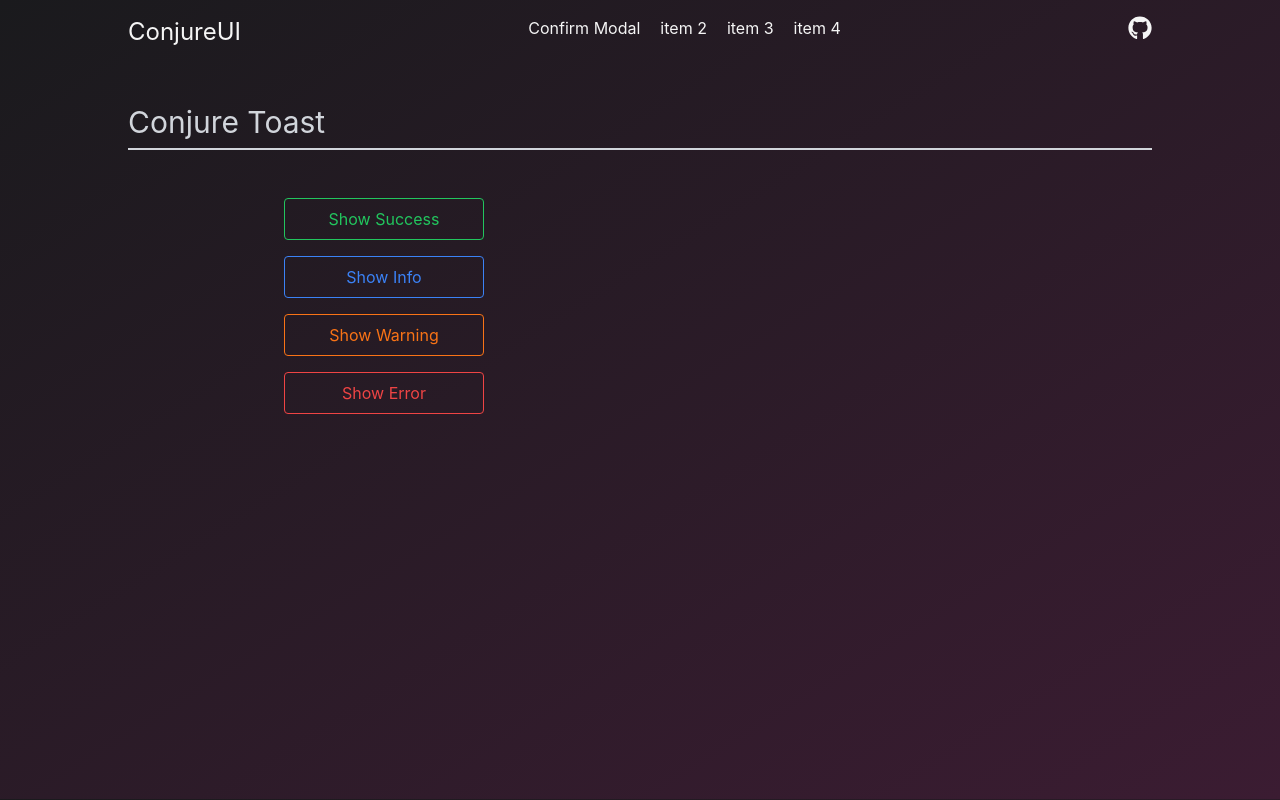
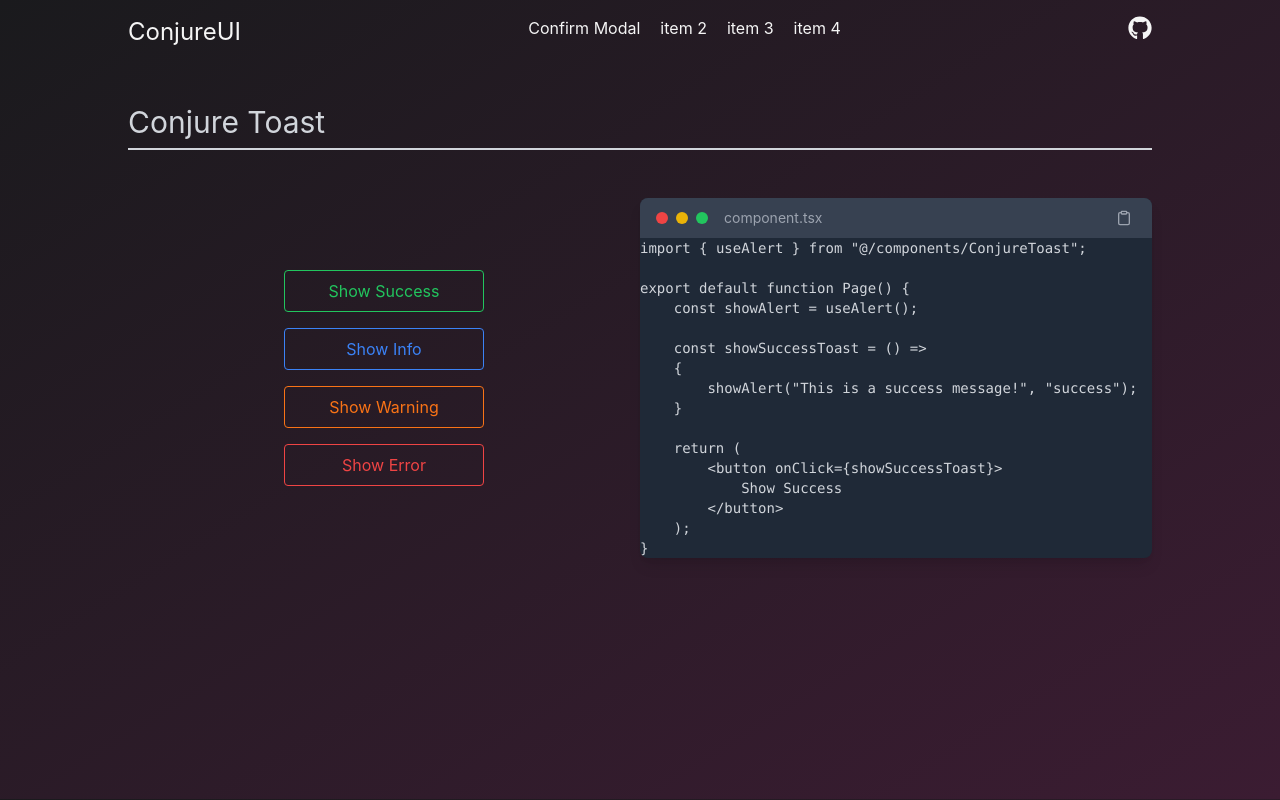
Before and after one commit to scheuermann-markus/ConjureUI, a Next.js app: page /ConjureToast in a window 1280 px wide. Built offline with nearby package versions, Linux system fonts and the light colour scheme; a small style sheet from the web is missing.

Commit message:
[main] Added ConjureToastEditor

```diff
--- /dev/null
+++ b/src/app/ConjureToast/components/ConjureToastEditor.tsx
@@ -0,0 +1,77 @@
+"use client";
+
+import { useEffect, useState } from "react";
+import { FiClipboard } from "react-icons/fi";
+import Prism from "prismjs";
+import "prism-themes/themes/prism-darcula.min.css";
+
+export default function ConjureToastEditor()
+{
+    const [copied, setCopied] = useState(false);
+
+    useEffect(() =>
+    {
+        Prism.highlightAll();
+    }, []);
+
+    const codeString = `import { useAlert } from "@/components/ConjureToast";
+
+export default function Page() {
+    const showAlert = useAlert();
+
+    const showSuccessToast = () =>
+    {
+        showAlert("This is a success message!", "success");
+    }
+
+    return (
+        <button onClick={showSuccessToast}>
+            Show Success
+        </button>
+    );
+}`;
+
+    const handleCopy = async () =>
+    {
+        try
+        {
+            await navigator.clipboard.writeText(codeString);
+            setCopied(true);
+            setTimeout(() => setCopied(false), 2000);
+        } catch (err)
+        {
+            console.error("Failed to copy: ", err);
+        }
+    };
+
+    return (
+        <div className="flex justify-center items-center">
+            <div className="bg-gray-800 w-full max-w-3xl rounded-lg shadow-lg overflow-hidden">
+                <div className="flex items-center bg-gray-700 px-4 py-2">
+                    <div className="flex space-x-2">
+                        <span className="w-3 h-3 bg-red-500 rounded-full"></span>
+                        <span className="w-3 h-3 bg-yellow-500 rounded-full"></span>
+                        <span className="w-3 h-3 bg-green-500 rounded-full"></span>
+                    </div>
+                    <p className="ml-4 text-gray-400 text-sm">component.tsx</p>
+
+                    <button
+                        onClick={handleCopy}
+                        className="ml-auto p-1 text-gray-400 hover:text-white"
+                        aria-label="Copy to clipboard"
+                    >
+                        <FiClipboard title="Copy to clipboard"/>
+                    </button>
+
+                    {copied && (
+                        <span className="text-green-400 text-sm ml-2">Copied!</span>
+                    )}
+                </div>
+
+                <pre style={{ margin: 0 }} className="language-js text-sm">
+                    <code className="language-js">{codeString}</code>
+                </pre>
+            </div>
+        </div>
+    );
+}
--- a/src/app/ConjureToast/page.tsx
+++ b/src/app/ConjureToast/page.tsx
@@ -1,6 +1,7 @@
 'use client'
 
 import { useAlert } from "@/components/ConjureToast";
+import ConjureToastEditor from "@/app/ConjureToast/components/ConjureToastEditor";
 
 export default function Page()
 {
@@ -56,7 +57,7 @@ export default function Page()
                 </div>
 
                 <div className="w-1/2">
-
+                    <ConjureToastEditor />
                 </div>
             </div>
         </section>
```
